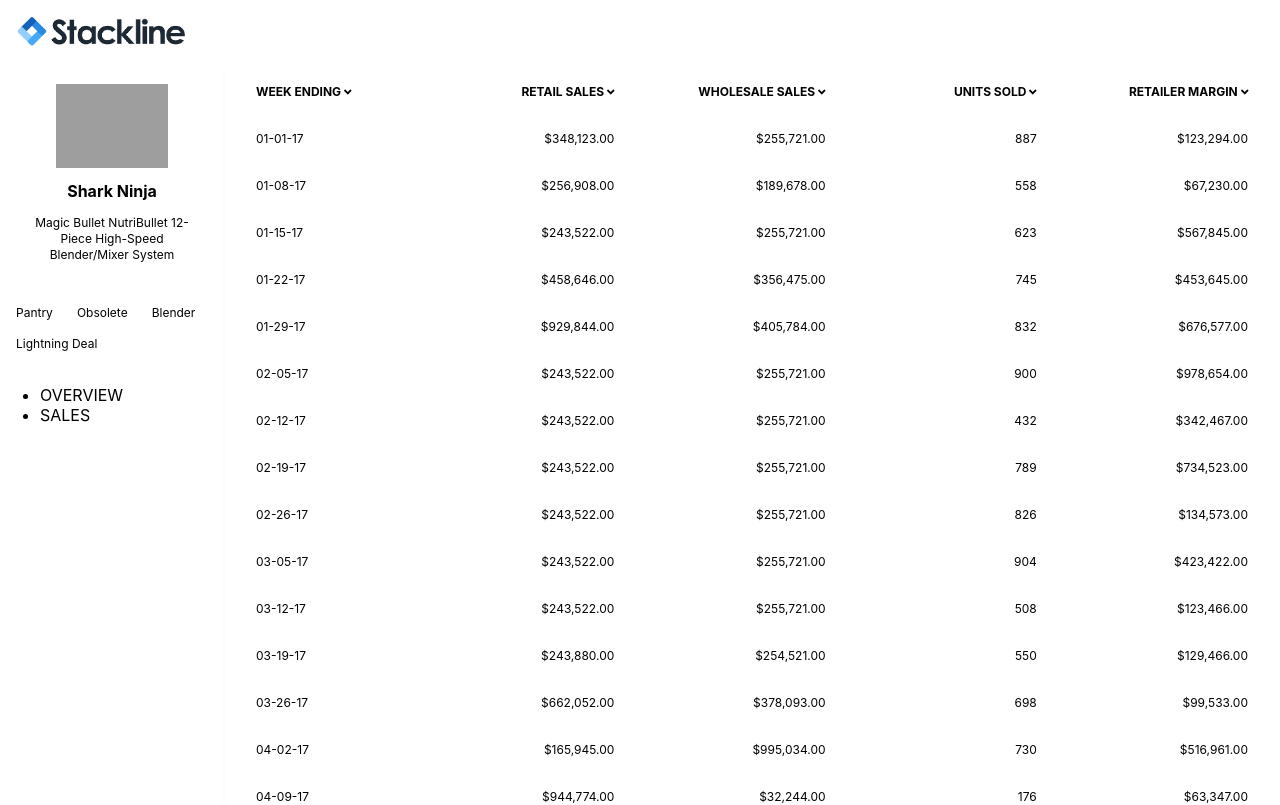
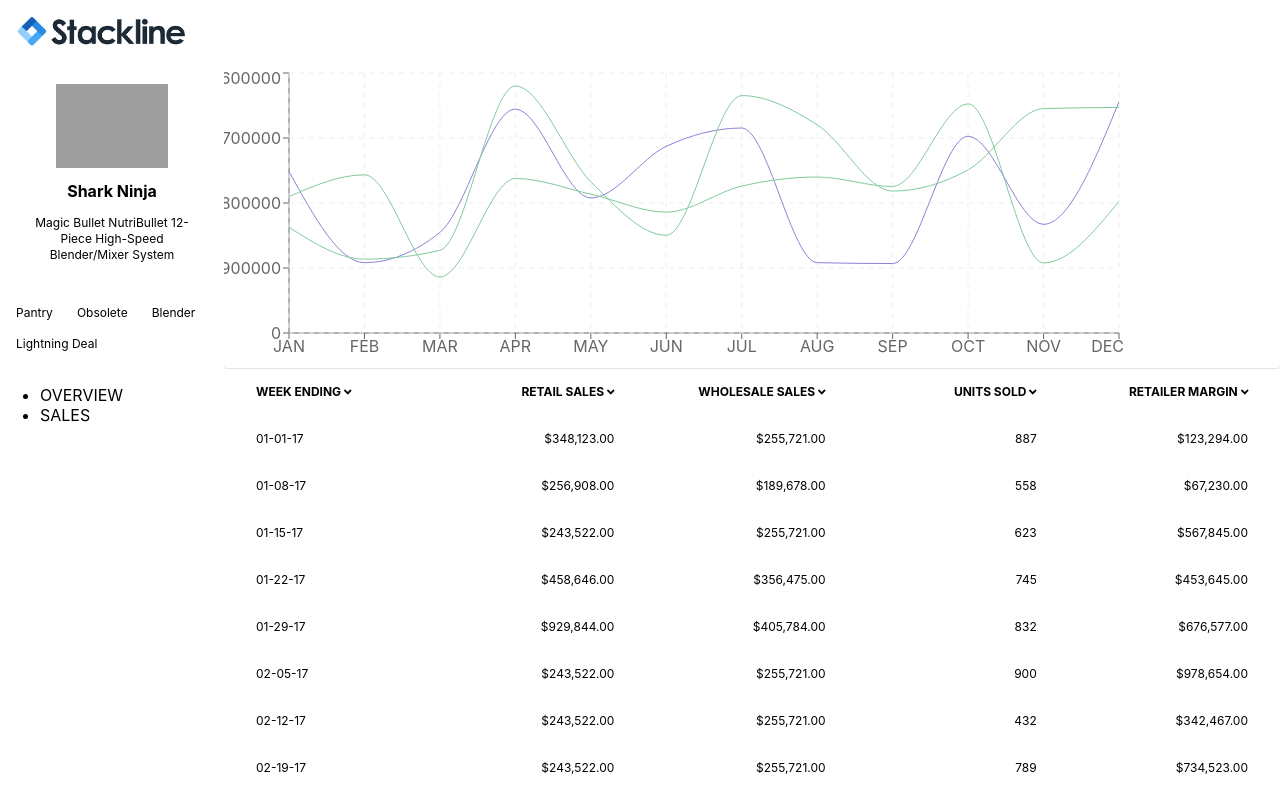
Before and after one commit to hysan/stackline-assessment, a React (Create React App) app: page /product/B007TIE0GQ/sales in a window 1280 px wide. Shown: the top 805 px of the page. Built offline with nearby package versions, Linux system fonts and the light colour scheme; grey boxes are pictures that could not be loaded.

Commit message:
feat: added sales graph using rechart library

```diff
--- a/package.json
+++ b/package.json
@@ -15,6 +15,7 @@
     "react-redux": "^7.2.0",
     "react-router-dom": "^5.2.0",
     "react-scripts": "3.4.1",
+    "recharts": "^1.8.5",
     "redux": "^4.0.5",
     "redux-thunk": "^2.3.0"
   },
--- a/src/containers/SalesGraph.js
+++ b/src/containers/SalesGraph.js
@@ -1,7 +1,89 @@
 import React from 'react';
+import { connect } from 'react-redux';
+import { LineChart, XAxis, YAxis, CartesianGrid, Line } from 'recharts';
 
-function SalesGraph(props) {
-  return <div></div>;
+/**
+ * Using something like moment would be a bit heavy
+ * for what is currently a one off thing.
+ *
+ * Takes date in YYYY-MM-DD format and returns the integer month value
+ * offset to start at a 0 index.
+ * e.g., January == 0, February == 1, ..., December == 11
+ * @param {string} dateString
+ * @returns {number}
+ */
+function parseMonth(dateString) {
+  const month = dateString.split('-')[1];
+  return Number.parseInt(month, 10) - 1;
 }
 
-export default SalesGraph;
+const ABBREVIATED_MONTHS = [
+  'January',
+  'February',
+  'March',
+  'April',
+  'May',
+  'June',
+  'July',
+  'August',
+  'September',
+  'October',
+  'November',
+  'December',
+];
+
+// The mock tables this as "Retail Sales" which is one property of
+// the given sales data, but there are two lines in the wireframe.
+// I'm unsure what it is, but it's likely wholesaleSales or retailerMargin.
+function SalesGraph(props) {
+  /* eslint-disable no-param-reassign */
+  const data = props.sales
+    .reduce(
+      (monthlySales, sale) => {
+        const {
+          weekEnding,
+          retailSales,
+          retailerMargin,
+          wholesaleSales,
+          unitsSold,
+        } = sale;
+        const month = parseMonth(weekEnding);
+
+        monthlySales[month].retailSales += retailSales;
+        monthlySales[month].retailerMargin += retailerMargin;
+        monthlySales[month].wholesaleSales += wholesaleSales;
+        monthlySales[month].unitsSold += unitsSold;
+
+        return monthlySales;
+      },
+      new Array(12).fill().map(() => ({
+        retailSales: 0,
+        retailerMargin: 0,
+        wholesaleSales: 0,
+        unitsSold: 0,
+      })),
+    )
+    .map((monthSummary, i) => ({
+      month: ABBREVIATED_MONTHS[i].substring(0, 3).toUpperCase(),
+      ...monthSummary,
+    }));
+  /* eslint-enable no-param-reassign */
+
+  return (
+    <LineChart width={900} height={300} data={data}>
+      <XAxis dataKey="month" />
+      <YAxis />
+      <CartesianGrid stroke="#eee" strokeDasharray="5 5" />
+      <Line type="monotone" dataKey="retailSales" stroke="#8884d8" />
+      <Line type="monotone" dataKey="retailerMargin" stroke="#82ca9d" />
+      <Line type="monotone" dataKey="wholesaleSales" stroke="#82ca9d" />
+    </LineChart>
+  );
+}
+
+const mapStateToProps = (state) => ({
+  sales: state.product.sales,
+  loadingSales: state.product.loadingSales,
+});
+
+export default connect(mapStateToProps)(SalesGraph);
```
Also changed, not shown: 1 other file (tests, documents, lock files or other folders).
